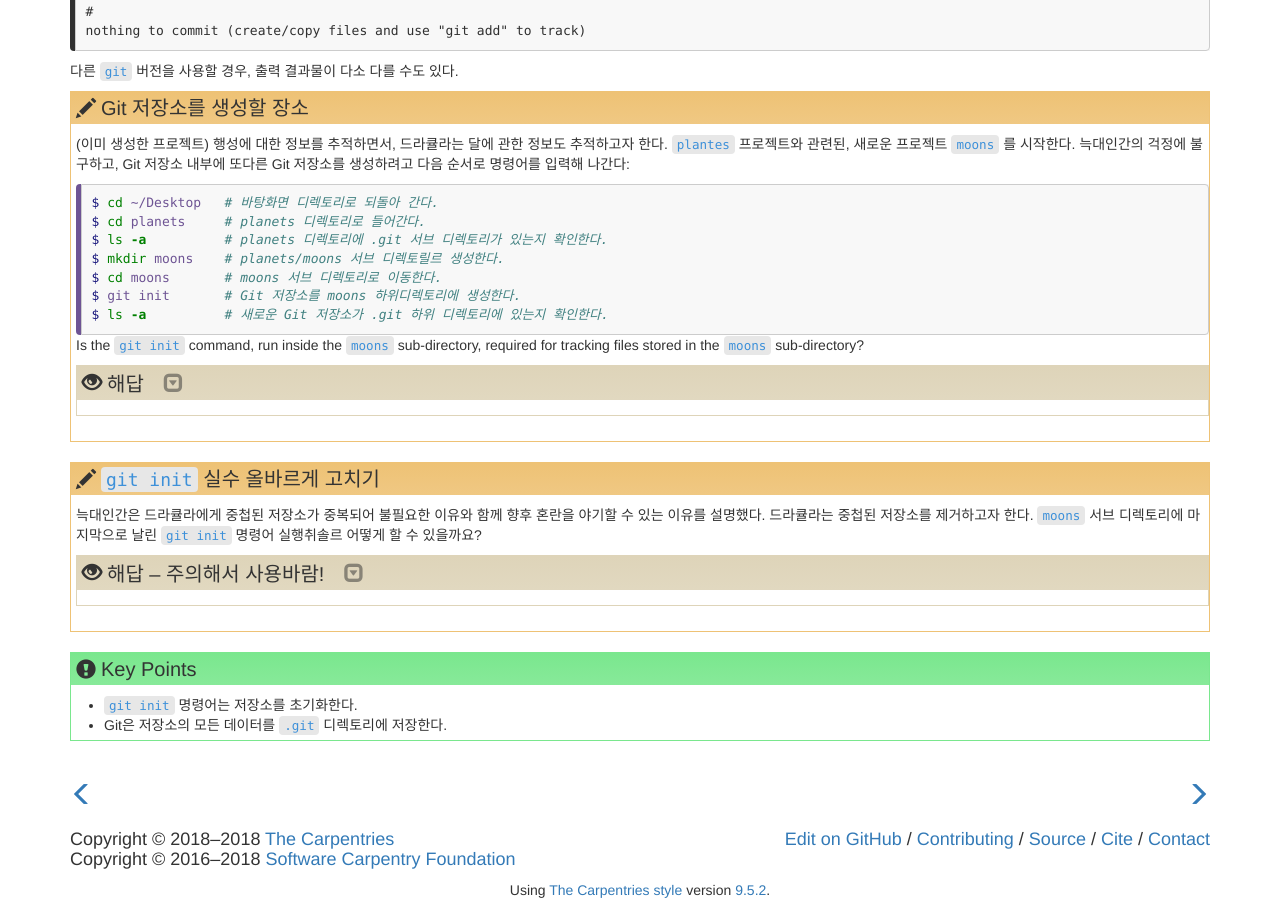
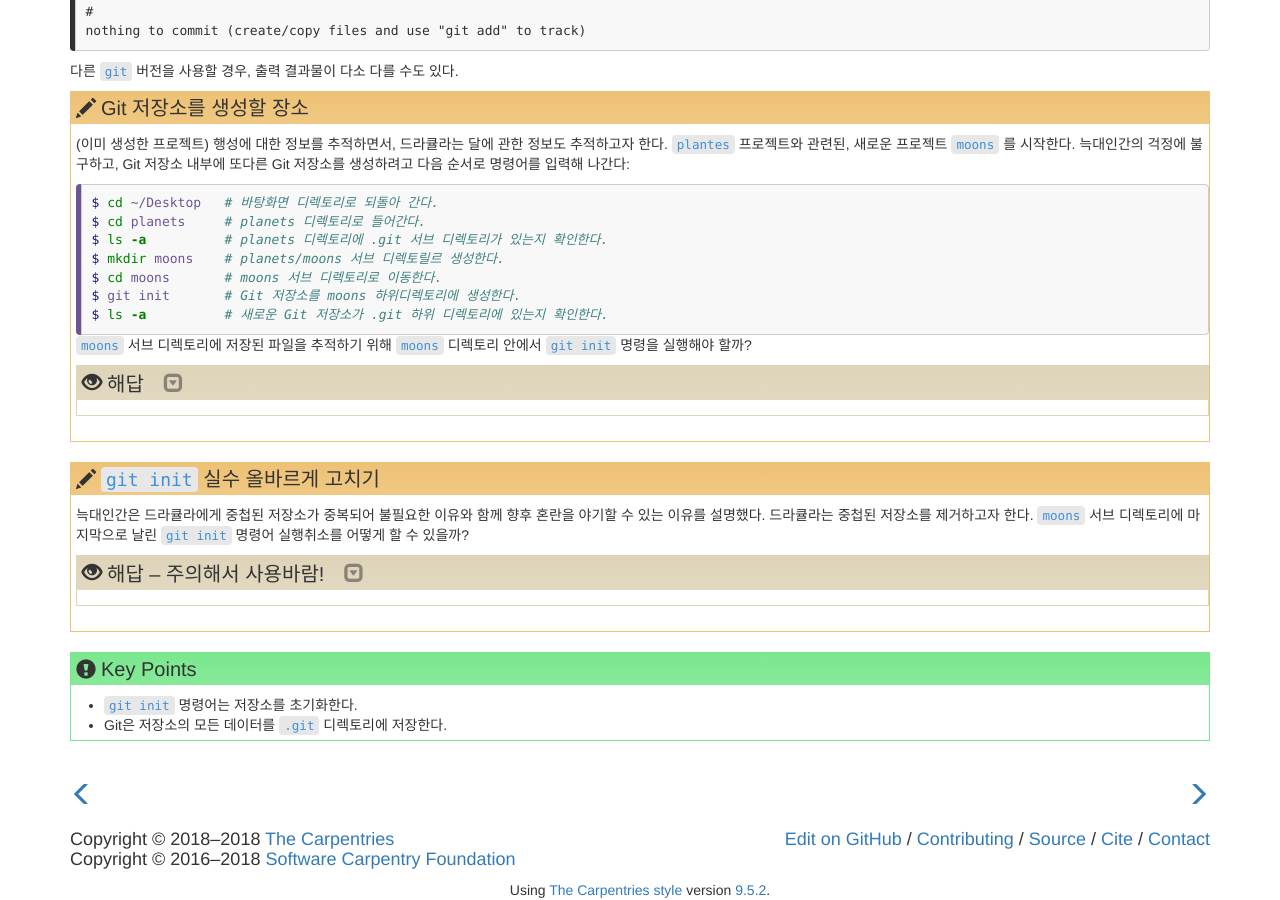
Before and after one commit to statkclee/git-novice-kr, a Jekyll site: the page built from _episodes/03-create.md, in a window 1280 px wide and 900 px high, scrolled down 1618 px. Built offline with Jekyll 4.4.1, drawn with Linux system fonts in a browser that asks for light colours.

Commit message:
translate a quiz and change style of sentence
- transleate a quiz in Korean(105-106 lines)
- change style of sentence(110-112 lines)

```diff
--- a/_episodes/03-create.md
+++ b/_episodes/03-create.md
@@ -102,14 +102,14 @@ nothing to commit (create/copy files and use "git add" to track)
 > ~~~
 > {: .language-bash}
 >
-> Is the `git init` command, run inside the `moons` sub-directory, required for
-> tracking files stored in the `moons` sub-directory?
+> `moons` 서브 디렉토리에 저장된 파일을 추적하기 위해
+> `moons` 디렉토리 안에서 `git init` 명령을 실행해야 할까?
 >
 > > ## 해답
 > >
-> > 아닙니다. `moons` 서브 디렉토리에 Git 저장소를 만들 필요는 없어요.
+> > 아니다. `moons` 서브 디렉토리에 Git 저장소를 만들 필요는 없다.
 > > 왜냐하면, `planets` 저장소가 이미 모든 파일, 서브 디렉토리, `planets` 디렉토리
-> > 아래 서브 디렉토리 파일 모두를 추적하기 때문입니다.
+> > 아래 서브 디렉토리 파일 모두를 추적하기 때문이다.
 > > 따라서, 달에 관한 모든 정보를 추정하는데, 드랴큘라는 `planets` 디렉토리 아래
 > > `moons` 서브 디렉토리를 추가하는 것으로 충분하다.
 > >
@@ -134,7 +134,7 @@ nothing to commit (create/copy files and use "git add" to track)
 > ## `git init` 실수 올바르게 고치기
 > 늑대인간은 드라큘라에게 중첩된 저장소가 중복되어 불필요한 이유와 함께 향후 혼란을 야기할 수 있는
 > 이유를 설명했다. 드라큘라는 중첩된 저장소를 제거하고자 한다.
-> `moons` 서브 디렉토리에 마지막으로 날린 `git init` 명령어 실행취솔르 어떻게 할 수 있을까요?
+> `moons` 서브 디렉토리에 마지막으로 날린 `git init` 명령어 실행취소를 어떻게 할 수 있을까?
 >
 > > ## 해답 -- 주의해서 사용바람!
 > >
```
